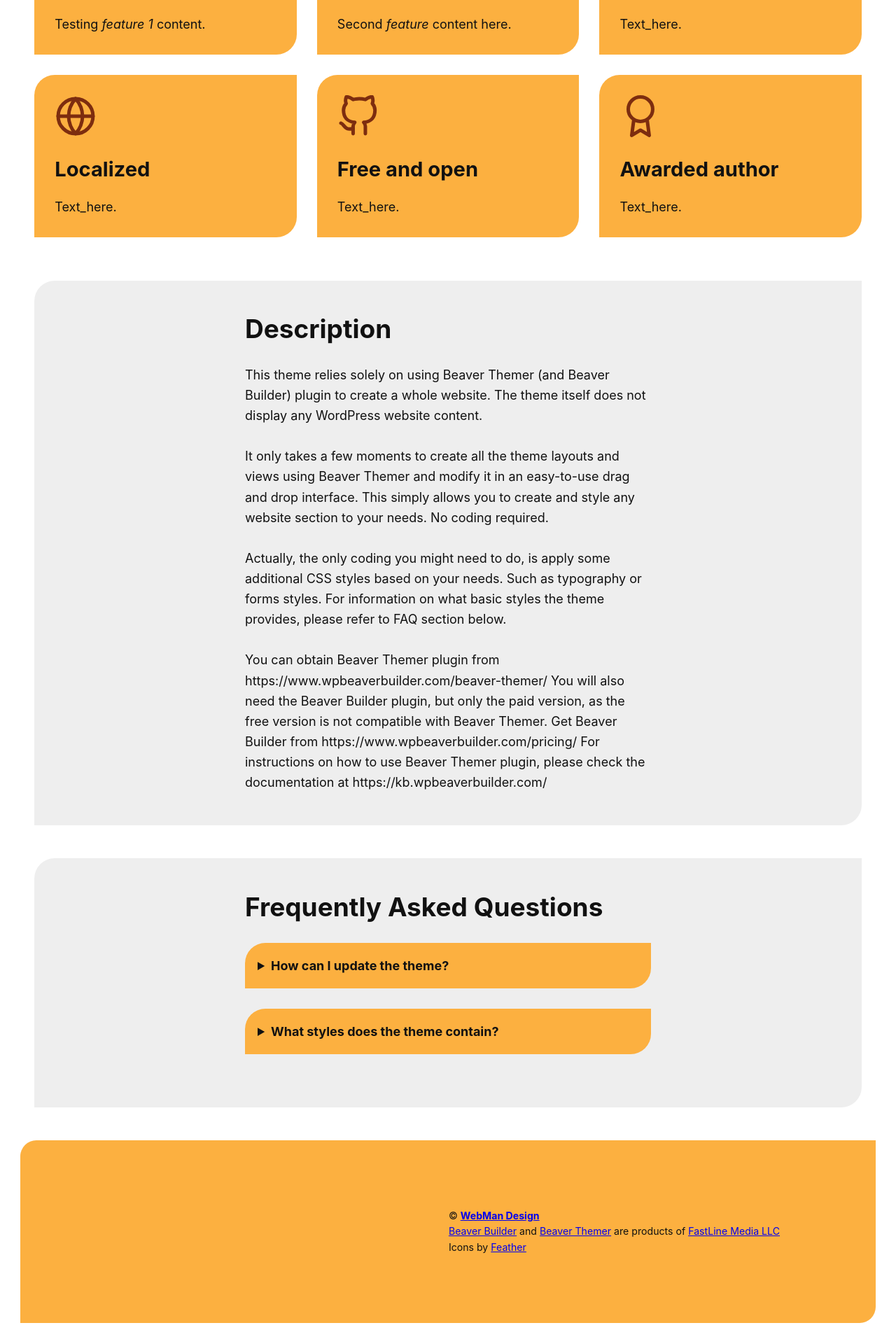
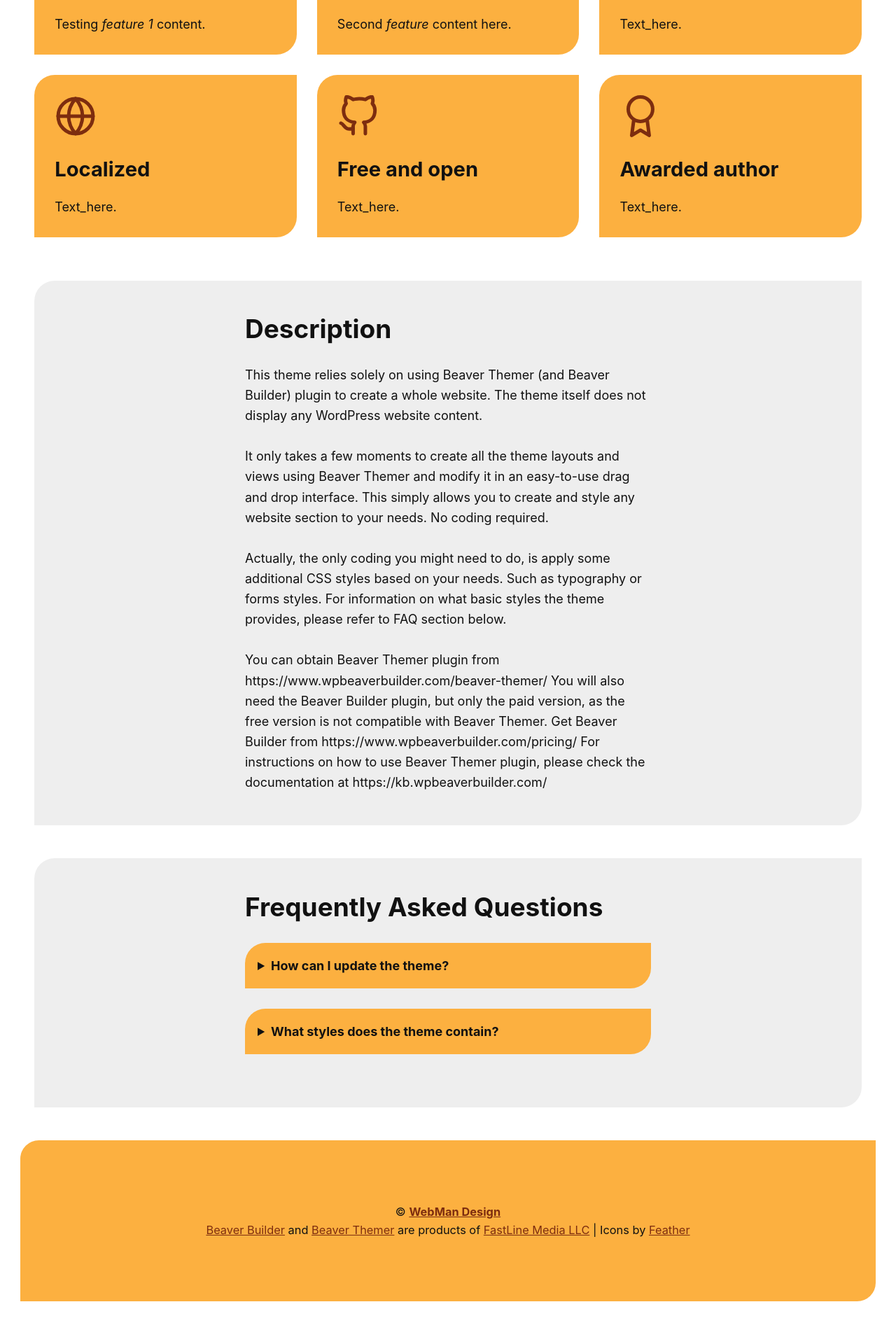
Before and after one commit to webmandesign/playground-for-beaver-themer, a Jekyll site: the page built from index.md, in a window 1280 px wide. Shown: the part 892-2812 px from the top of the page at 70% size. Built offline with Jekyll 4.4.1, drawn with Linux system fonts in a browser that asks for light colours; after the commit the page ends 2780 px from its top, so only the background shows below that.

Commit message:
* Updating footer * Updating styles

```diff
--- a/_includes/footer.html
+++ b/_includes/footer.html
@@ -3,13 +3,10 @@
 
 <footer class="site-footer">
 	<div class="content-container">
-		<div class="columns">
-			<div class="column column-half alignright">
-				&copy; <a href="https://www.webmandesign.eu"><strong>WebMan Design</strong></a><br>
-				<a href="https://www.wpbeaverbuilder.com/?fla=67">Beaver Builder</a> and <a href="https://www.wpbeaverbuilder.com/beaver-themer/?fla=67">Beaver Themer</a> are products of <a href="https://www.fastlinemedia.com/">FastLine Media LLC</a><br>
-				Icons by <a href="https://feathericons.com/">Feather</a>
-			</div>
-		</div>
+		<p>
+			&copy; <a href="https://www.webmandesign.eu"><strong>WebMan Design</strong></a><br>
+			<a href="https://www.wpbeaverbuilder.com/?fla=67">Beaver Builder</a> and <a href="https://www.wpbeaverbuilder.com/beaver-themer/?fla=67">Beaver Themer</a> are products of <a href="https://www.fastlinemedia.com/">FastLine Media LLC</a> | Icons by <a href="https://feathericons.com/">Feather</a>
+		</p>
 	</div>
 </footer>
 
--- a/_sass/base/__elements.scss
+++ b/_sass/base/__elements.scss
@@ -1,3 +1,11 @@
+a,
+a:hover,
+a:focus,
+a:active,
+a:visited {
+	color: #7d2d0f;
+}
+
 h1, h2, h3, h4, h5, h6 {
 	clear: both;
 	word-wrap: break-word;
--- a/_sass/footer/_footer.scss
+++ b/_sass/footer/_footer.scss
@@ -1,5 +1,6 @@
 .site-footer {
 	@extend %hero_background;
 	padding: 5.387em 0;
-	font-size: .786em;
+	font-size: .91em;
+	text-align: center;
 }
```
